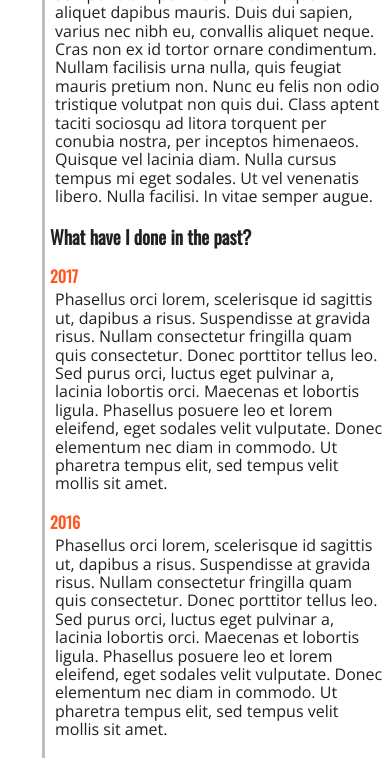
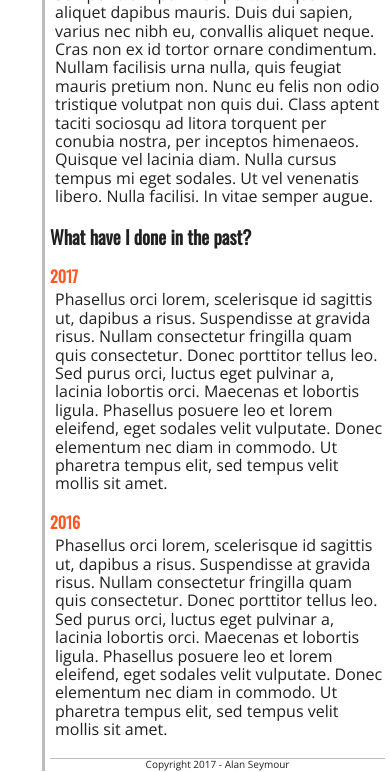
Before and after one commit to alan-seymour/alan-seymour.github.io, a website: page index.html in a window 390 px wide. Shown: the part 836-1608 px from the top of the page. Drawn offline with nearby package versions, Linux system fonts and the light colour scheme; files that its build step writes are made by us from their sources.

Commit message:
added footer

```diff
--- a/index.html
+++ b/index.html
@@ -64,6 +64,10 @@
         <p>Phasellus orci lorem, scelerisque id sagittis ut, dapibus a risus. Suspendisse at gravida risus. Nullam consectetur fringilla quam quis consectetur. Donec porttitor tellus leo. Sed purus orci, luctus eget pulvinar a, lacinia lobortis orci. Maecenas et lobortis ligula. Phasellus posuere leo et lorem eleifend, eget sodales velit vulputate. Donec elementum nec diam in commodo. Ut pharetra tempus elit, sed tempus velit mollis sit amet.</p>
       </section>
 
+      <footer>
+        <span>Copyright 2017 - Alan Seymour</span>
+      </footer>
+
     </div>
   </div>
 </body>
--- a/sass/_default.scss
+++ b/sass/_default.scss
@@ -24,6 +24,12 @@ h4 {
 
 section {
     margin-bottom: 20px;
+}
+
+footer {
+    font-size: x-small;
+    text-align: center;
+    border-top: 3px solid $grey;
 }
 
 p {
--- a/sass/_mobile.scss
+++ b/sass/_mobile.scss
@@ -1,4 +1,8 @@
 @media(max-width: 767px) {
+    footer {
+        margin-right: 5px;
+        border-top-width: 1px;
+    }
     .title {
         h1 {
             font-size: 40px;
```
